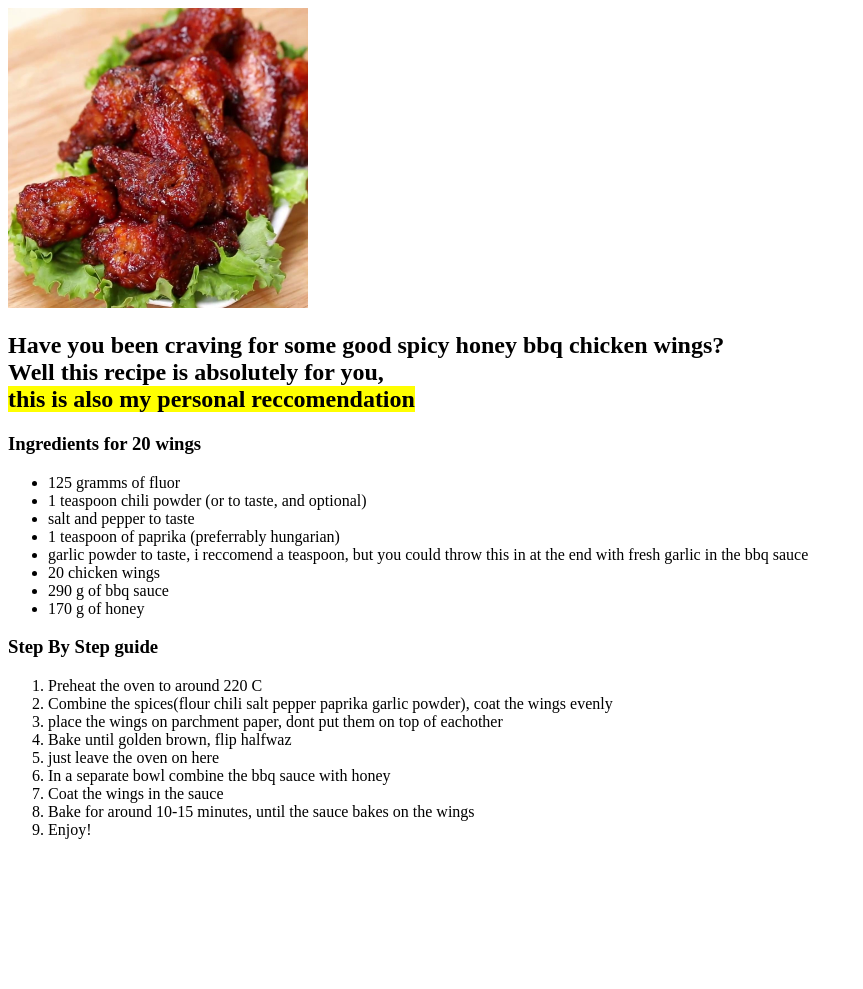
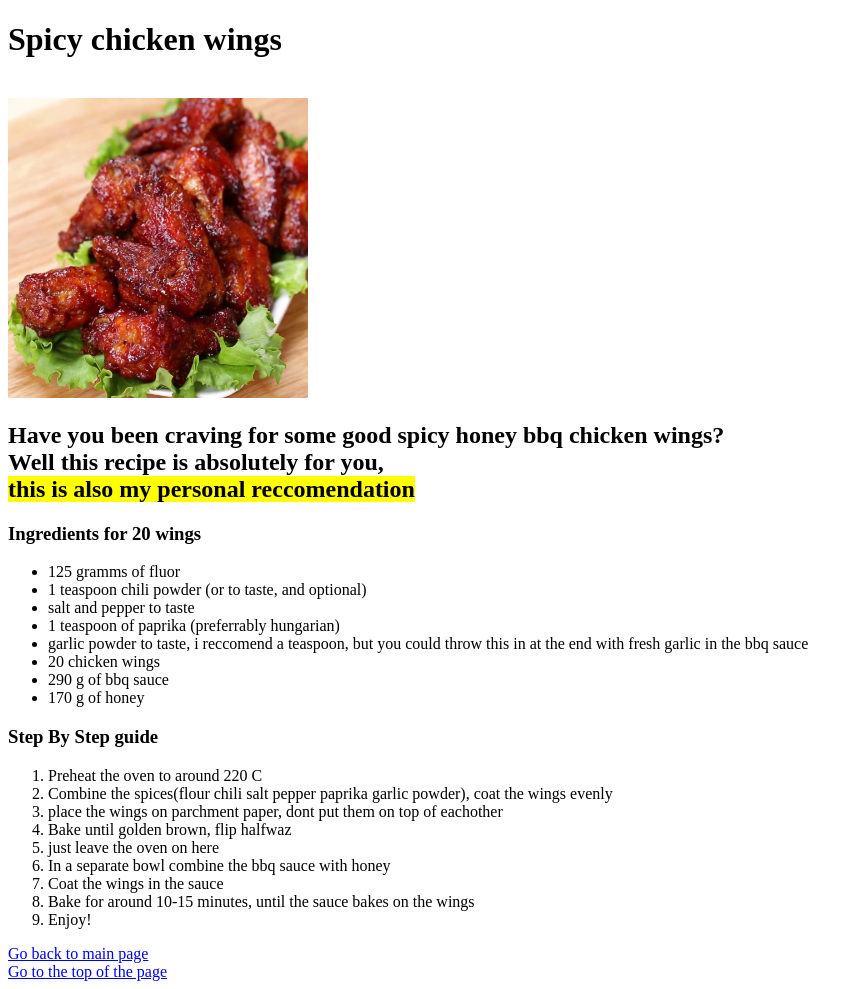
Before and after one commit to KoroLikesMelon/htmlpractice, a plain HTML site: page recipes/spicychickenwings.html in a window 1280 px wide. Shown: the whole page, without its empty margins (0-863 px from the left). Before the commit the page ends 855 px from the top, so only its background shows below. Drawn offline with Linux system fonts and the light colour scheme.

Commit message:
added go to top and go to main refs

```diff
--- a/recipes/spicychickenwings.html
+++ b/recipes/spicychickenwings.html
@@ -5,6 +5,8 @@
     <title>Document</title>
 </head>
 <body>
+    <h1 id="heading">Spicy chicken wings</h1>
+    <br>
     <img src="../imgs/bbqchick.jpg", width="300", height="300">
     <h2>Have you been craving for some good spicy honey bbq chicken wings?<br> Well this recipe is absolutely for you, <br>
         <mark>this is also my personal reccomendation</mark></h1>
@@ -35,5 +37,7 @@
         <li>Bake for around 10-15 minutes, until the sauce bakes on the wings</li>
         <li>Enjoy!</li>
     </ol>
+    <a href="../index.html">Go back to main page<br></a>
+    <a href="#heading">Go to the top of the page</a>
 </body>
 </html>
```
